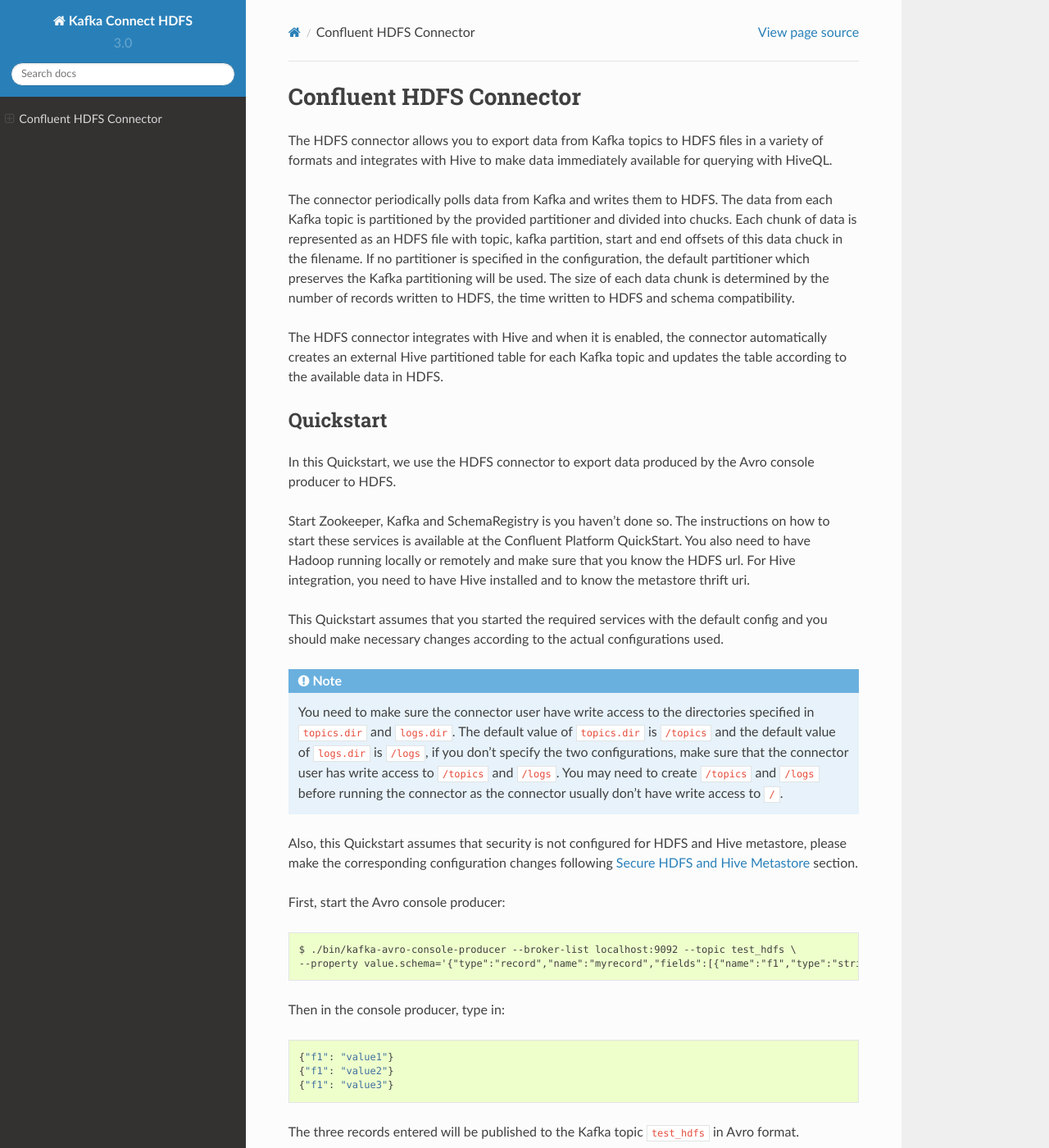
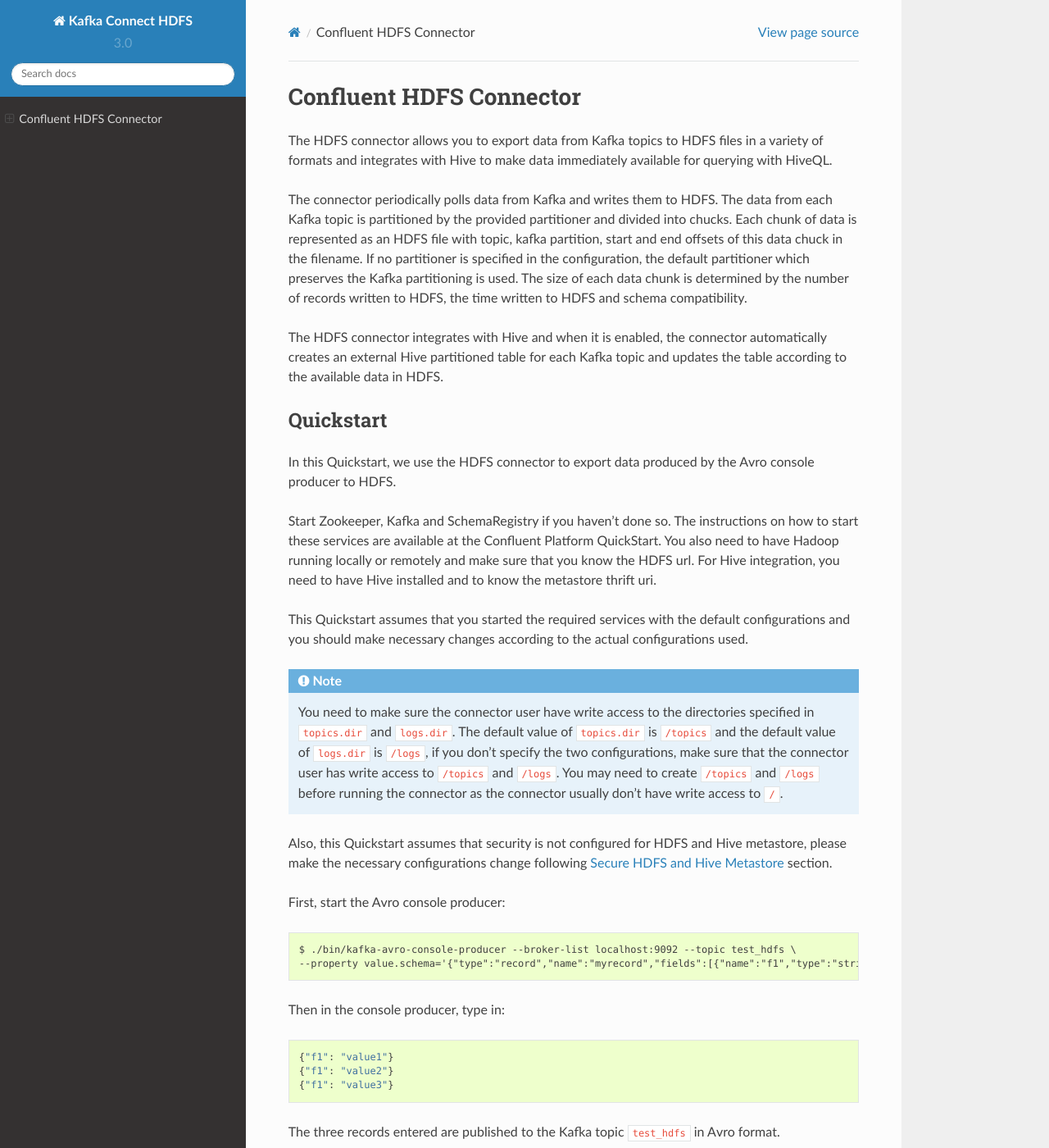
Before and after one commit to qubole/streamx, a Sphinx documentation site: the page built from docs/index.rst, in a window 1280 px wide and 1400 px high. Shown: the whole window at 82% size. Built offline with Sphinx 7.4.7 and the Read the Docs theme 2.0.0, drawn with Linux system fonts in a browser that asks for light colours; some of the changed text lies outside the part shown.

Commit message:
Documentation improvements

```diff
--- a/docs/index.rst
+++ b/docs/index.rst
@@ -10,8 +10,8 @@
 topic is partitioned by the provided partitioner and divided into chucks. Each chunk of data is
 represented as an HDFS file with topic, kafka partition, start and end offsets of this data chuck
 in the filename. If no partitioner is specified in the configuration, the default partitioner which
-preserves the Kafka partitioning will be used. The size of each data chunk is determined by the
-number of records written to HDFS, the time written to HDFS and schema compatibility.
+preserves the Kafka partitioning is used. The size of each data chunk is determined by the number of
+records written to HDFS, the time written to HDFS and schema compatibility.
 
 The HDFS connector integrates with Hive and when it is enabled, the connector automatically creates
 an external Hive partitioned table for each Kafka topic and updates the table according to the
@@ -22,13 +22,13 @@
 In this Quickstart, we use the HDFS connector to export data produced by the Avro console producer
 to HDFS.
 
-Start Zookeeper, Kafka and SchemaRegistry is you haven't done so. The instructions on how to start
-these services is available at the Confluent Platform QuickStart. You also need to have Hadoop
+Start Zookeeper, Kafka and SchemaRegistry if you haven't done so. The instructions on how to start
+these services are available at the Confluent Platform QuickStart. You also need to have Hadoop
 running locally or remotely and make sure that you know the HDFS url. For Hive integration, you
 need to have Hive installed and to know the metastore thrift uri.
 
-This Quickstart assumes that you started the required services with the default config and you
-should make necessary changes according to the actual configurations used.
+This Quickstart assumes that you started the required services with the default configurations and
+you should make necessary changes according to the actual configurations used.
 
 .. note:: You need to make sure the connector user have write access to the directories
    specified in ``topics.dir`` and ``logs.dir``. The default value of ``topics.dir`` is
@@ -38,7 +38,7 @@
    usually don't have write access to ``/``.
 
 Also, this Quickstart assumes that security is not configured for HDFS and Hive metastore,
-please make the corresponding configuration changes following `Secure HDFS and Hive Metastore`_
+please make the necessary configurations change following `Secure HDFS and Hive Metastore`_
 section.
 
 First, start the Avro console producer::
@@ -52,10 +52,11 @@
   {"f1": "value2"}
   {"f1": "value3"}
 
-The three records entered will be published to the Kafka topic ``test_hdfs`` in Avro format.
+The three records entered are published to the Kafka topic ``test_hdfs`` in Avro format.
 
 Before starting the connector, please make sure that the configurations in
 ``./etc/kafka-connect-hdfs/quickstart-hdfs.properties`` is property set to your configuration of
+
 Hadoop, e.g. ``hdfs.url`` points to the proper HDFS and using FQDN in the host. Then run the
 following command to start Kafka connect with the HDFS connector::
 
@@ -63,8 +64,8 @@
   $ ./bin/connect-standalone ./etc/schema-registry/connect-avro-standalone.properties \
                              ./etc/kafka-connect-hdfs/quickstart-hdfs.properties
 
-You should see that the process starts up and logs some messages, and then it will export data from
-Kafka to HDFS. Once the connector finishes ingesting data to HDFS, check that the data is available
+You should see that the process starts up and logs some messages, and then exports data from Kafka
+to HDFS. Once the connector finishes ingesting data to HDFS, check that the data is available
 in HDFS::
 
   $ hadoop fs -ls /topics/test_hdfs/partitions=0
@@ -119,13 +120,13 @@
   exported to HDFS.
 
 * **Schema Evolution**: The connector supports schema evolution and different schema compatibility
-  rules. When the connector observes a schema change, it will project to the proper schema according
+  levels. When the connector observes a schema change, it projects to the proper schema according
   to the ``schema.compatibility`` configuration. Hive integration is supported if ``BACKWARD``,
-  ``FORWARD`` and ``FULL`` is specified for ``schema.compatibility`` and the Hive table have the
-  proper table schema to query the whole data under a topic written with different schemas.
+  ``FORWARD`` and ``FULL`` is specified for ``schema.compatibility`` and Hive tables have the
+  table schema that are able to query the whole data under a topic written with different schemas.
 
-* **Secure HDFS and Hive Metastore**: The connector supports Kerberos authentication and thus
-  works with secure HDFS and Hive metastore.
+* **Secure HDFS and Hive Metastore Support**: The connector supports Kerberos authentication and
+  thus works with secure HDFS and Hive metastore.
 
 * **Pluggable Partitioner**: The connector supports default partitioner, field partitioner, and
   time based partitioner including daily and hourly partitioner out of the box. You can implement
@@ -134,8 +135,8 @@
 
 Configuration
 -------------
-This section gives example configuration files that cover common scenarios, then provides an
-exhaustive description of the available configuration options.
+This section gives example configurations that cover common scenarios, then provides an exhaustive
+description of the available configuration options.
 
 Example
 ~~~~~~~
```
Also changed, not shown: other parts of docs/index.rst (+5 -5 lines).
